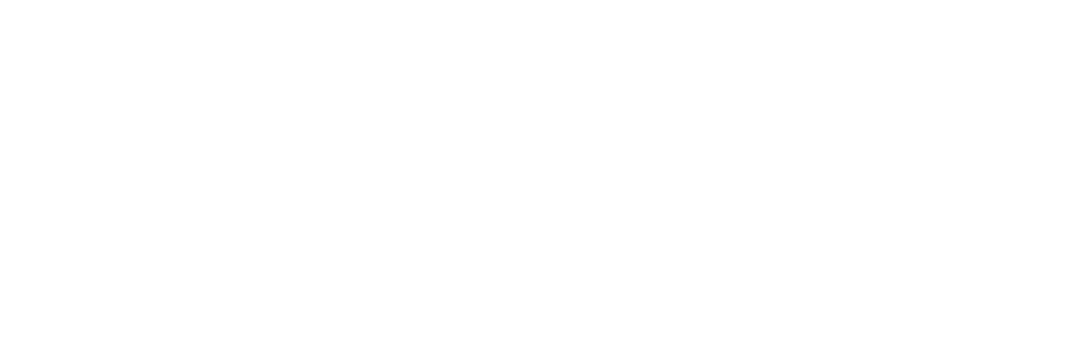
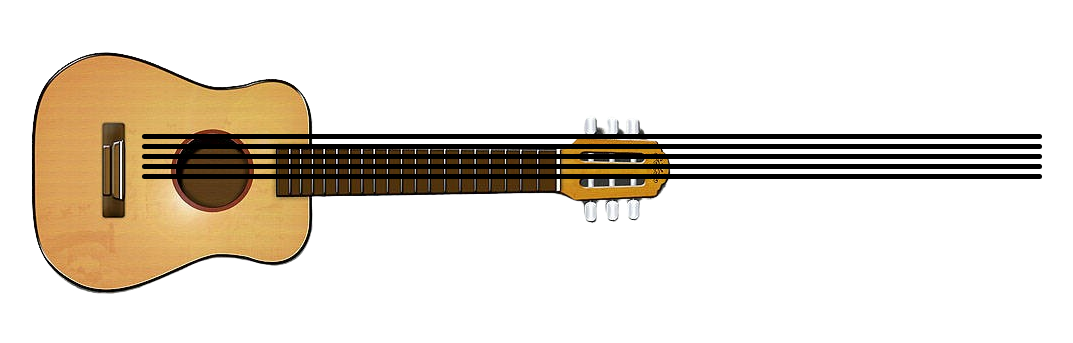
Before and after one commit to MrVoiceRAR/GuitarShop, a plain HTML site: page Main/aindex.html in a window 1280 px wide. Shown: the whole page, without its empty margins (6-1079 px from the left). Drawn offline with Linux system fonts and the light colour scheme.

Commit message:
geu;houi g uoie tde

```diff
--- a/Main/aindex.html
+++ b/Main/aindex.html
@@ -8,36 +8,40 @@
 </head>
 <body>
 
+
+
 <div class="guitar">
-	<div class="string-container">
+	<img class="guitar-image" src="..\IMG\image-removebg-preview (2).png" alt="Guitar Image">
+
+	<div class="string-container" style="top: 50%;">
 		<div class="string">
 			<div class="string-text" >
 				<h5>Home</h5>
 			</div>
 		</div>
 	</div>
-	<div class="string-container">
+	<div class="string-container" style="top: 47%;">
 		<div class="string">
 			<div class="string-text" >
 				<h5>test</h5>
 			</div>
 		</div>
 	</div>
-	<div class="string-container">
+	<div class="string-container" style="top: 44%;">
 		<div class="string">
 			<div class="string-text" >
 				<h5>bebra</h5>
 			</div>
 		</div>
 	</div>
-	<div class="string-container">
+	<div class="string-container" style="top: 41%;">
 		<div class="string">
 			<div class="string-text" >
 				<h5>shrek</h5>
 			</div>
 		</div>
 	</div>
-	<div class="string-container">
+	<div class="string-container" style="top: 38%;">
 		<div class="string">
 			<div class="string-text" >
 				<h5>ahhahahahahahaha</h5>
--- a/Main/style.css
+++ b/Main/style.css
@@ -1,14 +1,21 @@
-.string-container {
-	padding: 2%;
+.guitar {
+    position: relative;
+    display: inline-block;
 }
 
-.string-text h5 {
-	display: none;
-	transition: .36s;
+.guitar-image {
+    max-width: 100%;
+    height: auto;
+}
+
+.string-container {
+    position: absolute;
+    width: 100%;
+	margin-left: 20%;
 }
 
 .string {
-	width: fit-content;
+    width: 900px;
     height: 5px;
     background: #000;
     transition: 0.36s;
@@ -18,20 +25,17 @@
     border-radius: 10px;
 }
 
-.string-container:hover .string{
-	padding: 10px;
+.string-text h5 {
+    display: none;
+    transition: .36s;
+    color: #fff;
+    font-size: 20px;
+}
+
+.string-container:hover .string {
+    padding: 10px;
 }
 
 .string-container:hover .string-text h5 {
-	color: #fff;
-	font-size: 20px;
-	display: block;
+    display: block;
 }
-
-.guitar{
-
-	display: flex;
-	align-items: center;
-	justify-content: center;
-	flex-direction: column;
-}
```
Also changed, not shown: IMG/image-removebg-preview (2).png (added).
